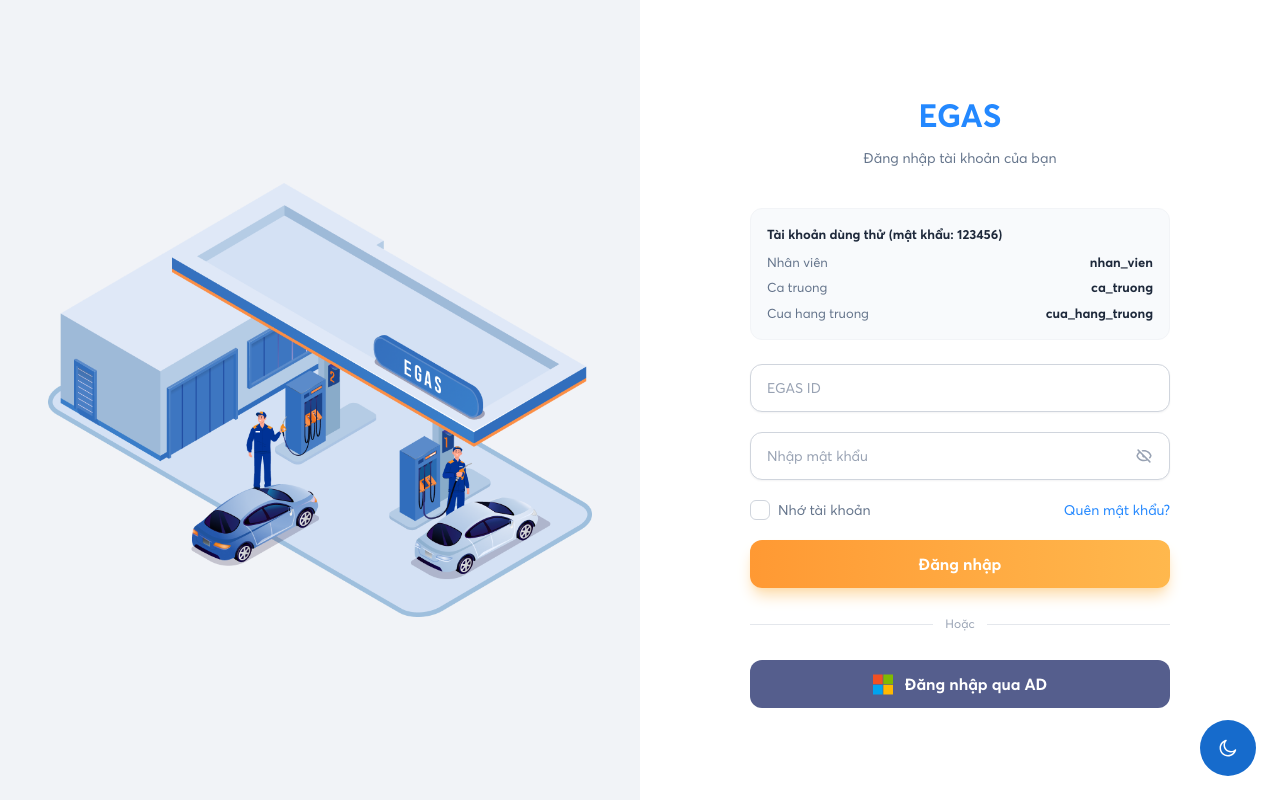
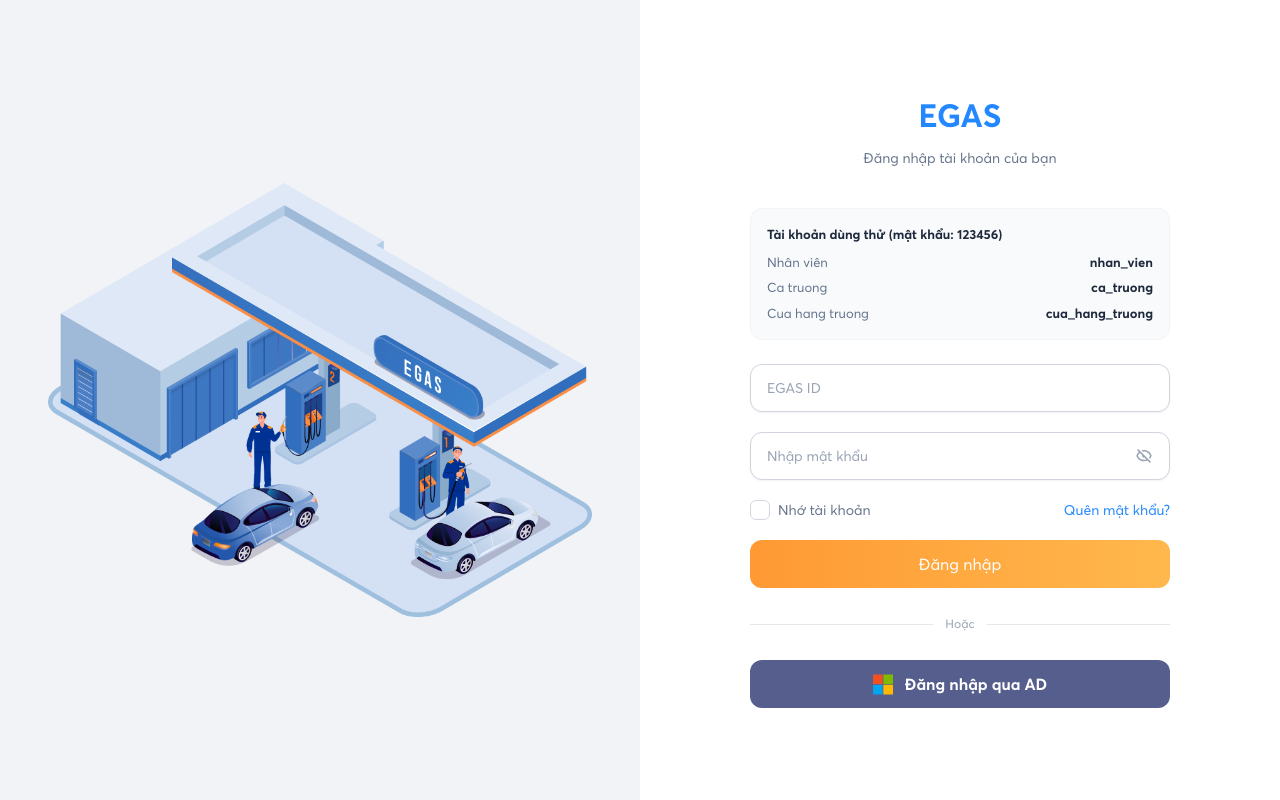
Before and after one commit to doandtvp/EGAS-CMS, a Next.js app: page /signin in a window 1280 px wide. Built offline with nearby package versions, Linux system fonts and the light colour scheme.

Commit message:
update ui egas

```diff
--- a/src/app/(full-width-pages)/(auth)/layout.tsx
+++ b/src/app/(full-width-pages)/(auth)/layout.tsx
@@ -1,16 +1,8 @@
-import GridShape from "@/components/common/GridShape";
-import ThemeTogglerTwo from "@/components/common/ThemeTogglerTwo";
-
 import { ThemeProvider } from "@/context/ThemeContext";
 import Image from "next/image";
-import Link from "next/link";
 import React from "react";
 
-export default function AuthLayout({
-  children,
-}: {
-  children: React.ReactNode;
-}) {
+export default function AuthLayout({ children }: { children: React.ReactNode }) {
   return (
     <div className="relative p-6 bg-white z-1 dark:bg-gray-900 sm:p-0">
       <ThemeProvider>
@@ -30,9 +22,6 @@
           <div className="flex-1 flex flex-col items-center justify-center bg-white dark:bg-gray-900 overflow-y-auto">
             {children}
           </div>
-          <div className="fixed bottom-6 right-6 z-50 hidden sm:block">
-            <ThemeTogglerTwo />
-          </div>
         </div>
       </ThemeProvider>
     </div>
--- a/src/components/auth/SignInForm.tsx
+++ b/src/components/auth/SignInForm.tsx
@@ -132,7 +132,7 @@
 
         <button
           type="submit"
-          className="w-full h-12 bg-gradient-to-r from-[#FF9933] to-[#FFB84D] text-white font-bold rounded-xl shadow-lg shadow-orange-200 hover:shadow-orange-300 transform active:scale-[0.98] transition-all"
+          className="w-full h-12 bg-gradient-to-r from-[#FF9933] to-[#FFB84D] text-white font-normal rounded-xl transform transition-all"
         >
           Đăng nhập
         </button>
--- a/src/components/goods/GoodsIndustry.tsx
+++ b/src/components/goods/GoodsIndustry.tsx
@@ -119,7 +119,7 @@
     <div className="bg-white dark:bg-gray-800 border border-gray-100 dark:border-gray-800 rounded-2xl overflow-hidden shadow-sm hover:shadow-md transition-all duration-300 group">
       {/* Image Section */}
       <div className="p-3">
-        <div className="relative aspect-square bg-[#F9FAFB] dark:bg-gray-900/50 rounded-xl flex items-center justify-center overflow-hidden p-4">
+        <div className="relative aspect-[1.5] bg-[#F9FAFB] dark:bg-gray-900/50 rounded-xl flex items-center justify-center overflow-hidden p-4">
           <Image
             src={product.image}
             alt={product.name}
@@ -289,7 +289,7 @@
           currentPage={currentPage}
           totalPages={5}
           onPageChange={setCurrentPage}
-          totalItems={350}
+          totalItems={50}
           pageSize={pageSize}
           onPageSizeChange={setPageSize}
         />
```
